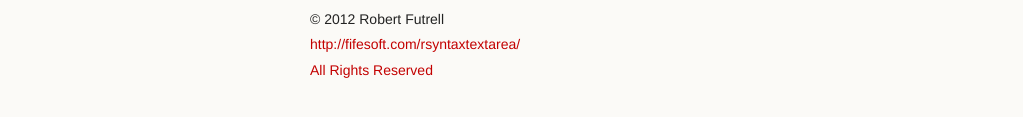
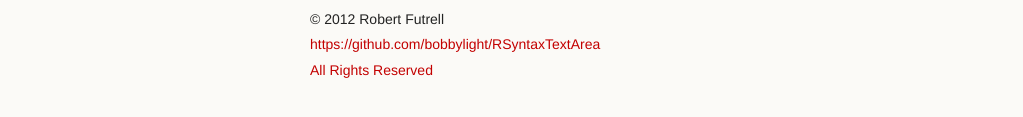
Before and after one commit to deathmarine/Luyten, a plain HTML site: page index.html in a window 1280 px wide. Shown: the part 1003-1120 px from the top of the page, without its empty margins (0-1023 px from the left). Drawn offline with Linux system fonts and the light colour scheme.

Commit message:
Links Updated

```diff
--- a/index.html
+++ b/index.html
@@ -63,7 +63,7 @@
 <h3>
 <a name="rsyntaxtextarea" class="anchor" href="#rsyntaxtextarea"><span class="octicon octicon-link"></span></a>RSyntaxTextArea</h3>
 
-<p>© 2012 Robert Futrell<br><a href="http://fifesoft.com/rsyntaxtextarea/">http://fifesoft.com/rsyntaxtextarea/</a><br><a href="https://github.com/deathmarine/Luyten/blob/master/distfiles/RSyntaxTextArea.License.txt">All Rights Reserved</a></p>
+<p>© 2012 Robert Futrell<br><a href="https://github.com/bobbylight/RSyntaxTextArea">https://github.com/bobbylight/RSyntaxTextArea</a><br><a href="https://github.com/deathmarine/Luyten/blob/master/distfiles/RSyntaxTextArea.License.txt">All Rights Reserved</a></p>
       </section>
       <footer>
         <p><small>The Dinky theme</small></p>
```
